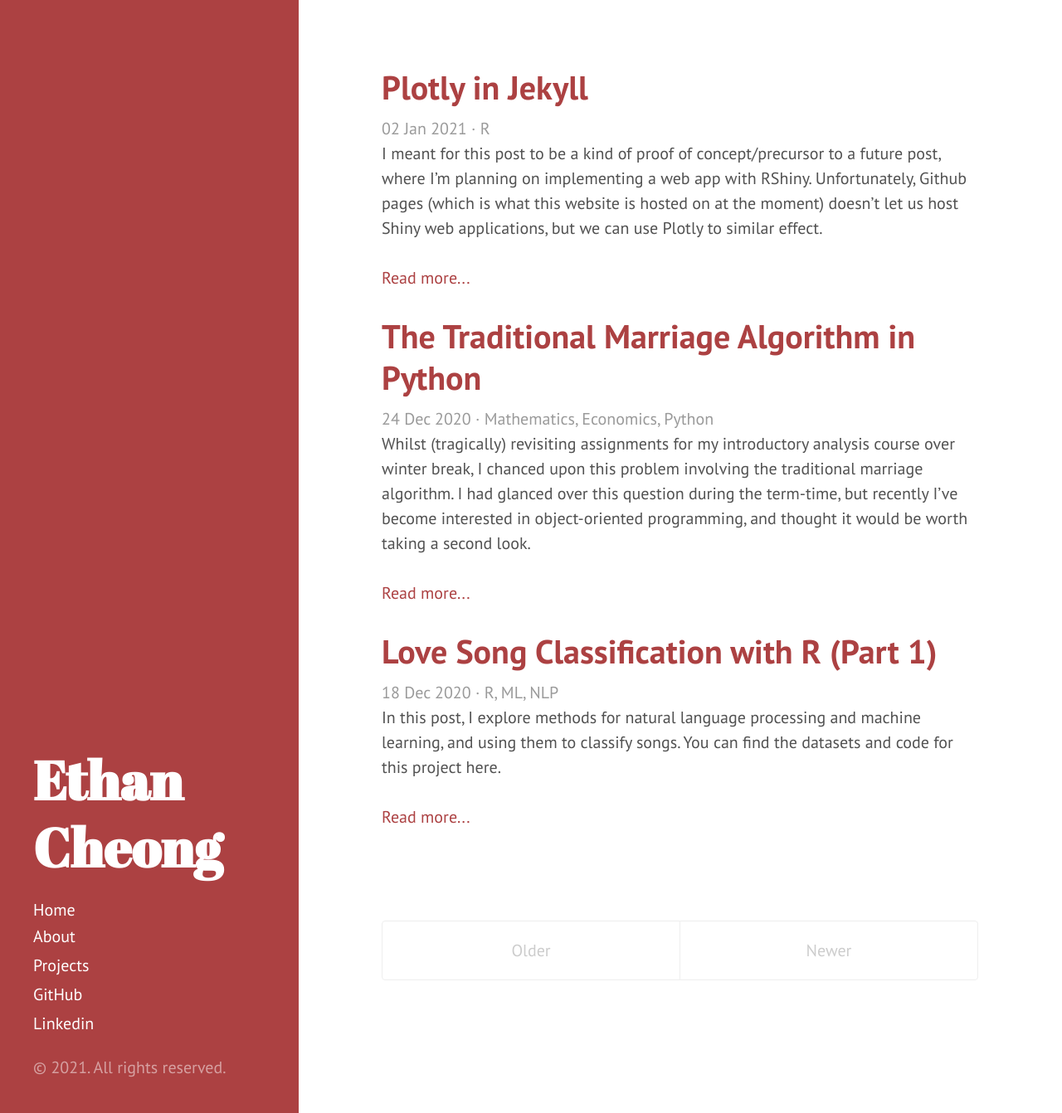
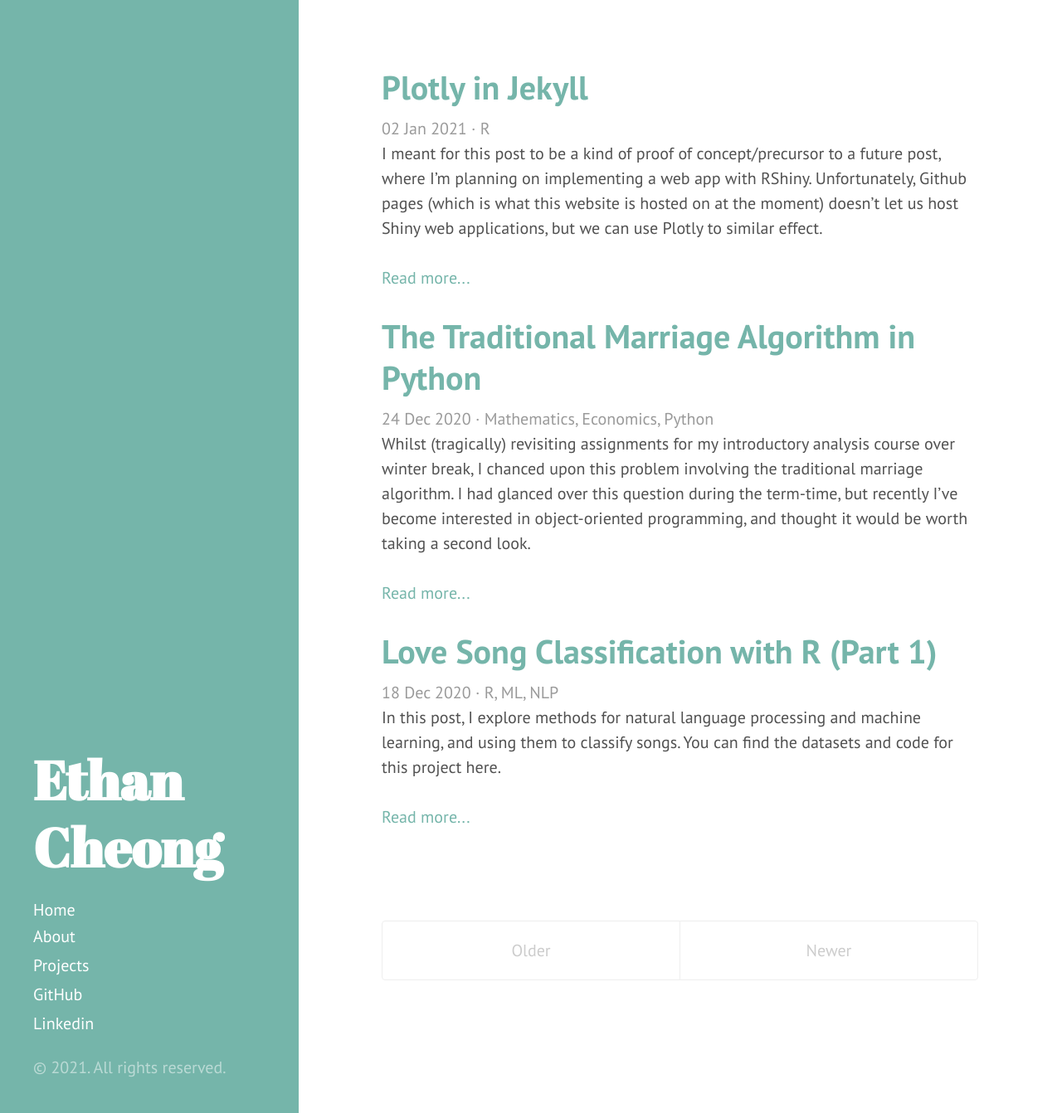
Before and after one commit to ethan-cheong/ethan-cheong.github.io, a Jekyll site: the page built from index.html, in a window 1280 px wide and 1342 px high. Shown: the whole window at 83% size. Built offline with Jekyll 4.4.1, drawn with Linux system fonts in a browser that asks for light colours; the list of posts is cut into pages by our own code.

Commit message:
Remove icon, change theme color

```diff
--- a/_includes/head.html
+++ b/_includes/head.html
@@ -21,8 +21,6 @@
   <link rel="stylesheet" href="http://fonts.googleapis.com/css?family=PT+Sans:400,400italic,700|Abril+Fatface">
 
   <!-- Icons -->
-  <link rel="apple-touch-icon-precomposed" sizes="144x144" href="/public/apple-touch-icon-144-precomposed.png">
-                                 <link rel="shortcut icon" href="/public/favicon.ico">
 
   <!-- RSS -->
   <link rel="alternate" type="application/rss+xml" title="RSS" href="/atom.xml">
--- a/_layouts/default.html
+++ b/_layouts/default.html
@@ -3,7 +3,7 @@
 
   {% include head.html %}
 
-  <body class="theme-base-08">
+  <body class="theme-base-0c">
 
     {% include sidebar.html %}
 
```
Also changed, not shown: Gemfile.lock, 1 other file.
